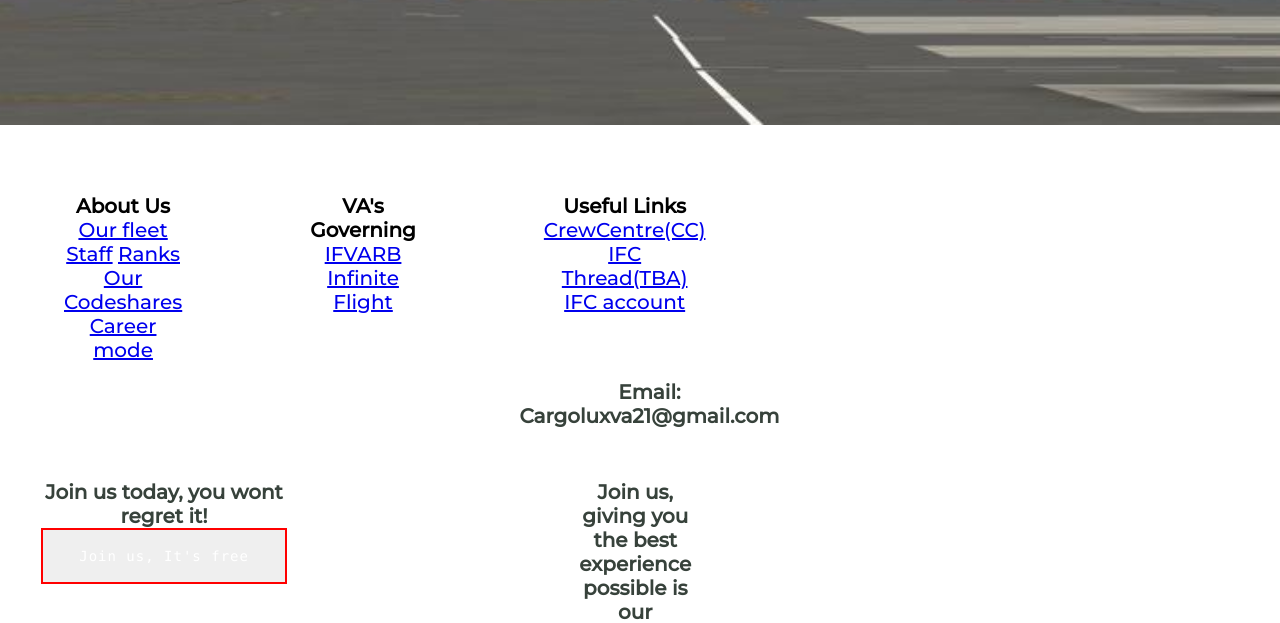
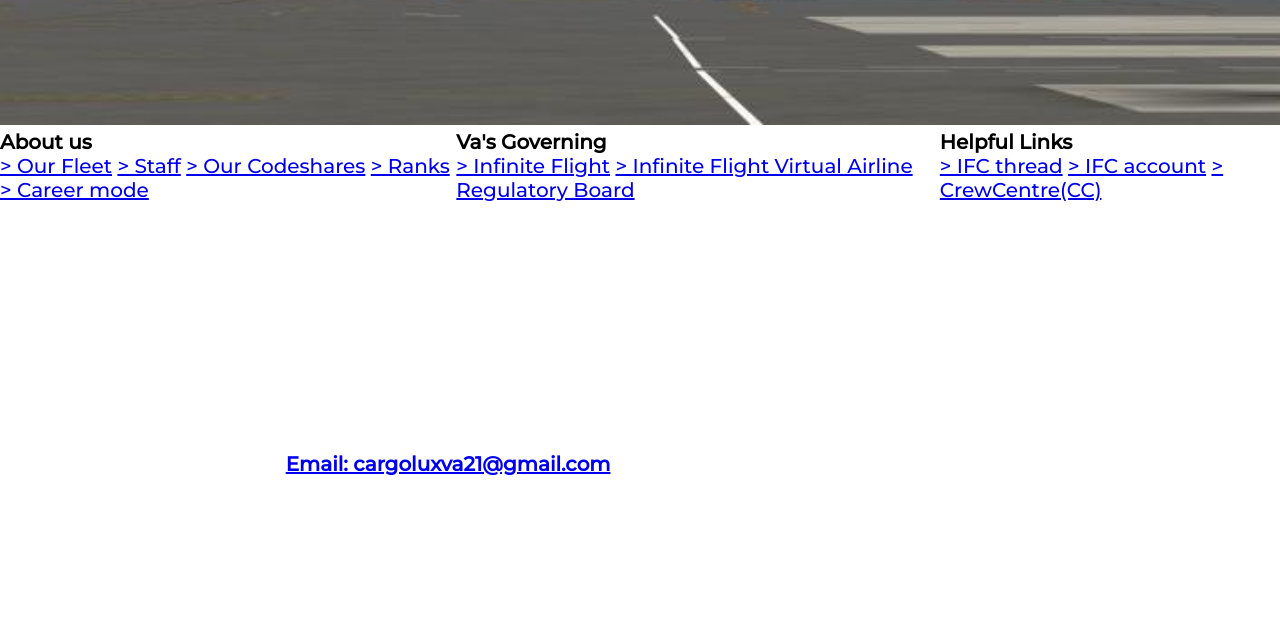
Before and after one commit to IfCargoluxVA/Cargolux-VA-Website, a plain HTML site: page index.html in a window 1280 px wide. Shown: the part 705-1328 px from the top of the page. After the commit the page ends 1181 px from the top, so only its background shows below. Drawn offline with Linux system fonts and the light colour scheme.

Commit message:
Update index.html

```diff
--- a/index.html
+++ b/index.html
@@ -53,61 +53,34 @@
         </div>
 
 
+        <div class="footer-container">
+            <div class="footer">
 
+                <div class="footer-heading footer-1">
+                    <h1>About us</h1>
+                    <a href="#">> Our Fleet</a>
+                    <a href="#">> Staff</a>
+                    <a href="#">> Our Codeshares</a>
+                    <a href="#">> Ranks</a>
+                    <a href="#">> Career mode</a>
+                </div>
+                <div class="footer-heading footer-2">
 
-    <footer>
-        <div class="footer">
-        <div class="section zero">
+                    <h1>Va's Governing</h1>
+                    <a href="infiniteflight.com">> Infinite Flight</a>
+                    <a href="ifvarb.com">> Infinite Flight Virtual Airline Regulatory Board</a>
+                    <br>
+                    <a class="email" href="mailto:cargoluxva21@gmail.com" onclick="dicord()"><h1>Email: cargoluxva21@gmail.com</h1></a>
+                </div>
+                <div class="footer-heading footer-3">
+                    <h1>Helpful Links</h1>
+                    <a href="#">> IFC thread</a>
+                    <a href="https://community.infiniteflight.com/u/cargolux_va/summary">> IFC account</a>
+                    <a href="http://cargoluxvirtual.ifcrewcenter.com">> CrewCentre(CC)</a>
+                </div>
 
+            </div>
         </div>
-        <div class="section-one">
-            <ul>
-            <h1>About Us</h1>
-            <a href="#">Our fleet</a>
-            <a href="#">Staff</a>
-            <a href="#">Ranks</a>
-            <a href="#">Our Codeshares</a>
-            <a href="#">Career mode</a>
-            </ul>
-        </div>
-        <div class="section-two">
-            <ul>
-                <h1>VA's Governing</h1>
-                <a href="http://ifvarb.com/">IFVARB</a>
-                <a href="http://infiniteflight.com/">Infinite Flight</a>
-            </ul>
-        </div>
-        <div class="section-three">
-            <ul>
-                <h1>Useful Links</h1>
-                <a href="http://cargoluxvirtual.ifcrewcenter.com/">CrewCentre(CC)</a>
-                <a href="#">IFC Thread(TBA)</a>
-                <a href="https://community.infiniteflight.com/u/cargolux_va/summary">IFC account</a>
-            </ul>
-        </div>
-        <br>
-        <div class="email">
-            <h1>Email: Cargoluxva21@gmail.com</h1>
-
-        </div>
-        <div class="va-slogan">
-            <h1>Join us, giving you the best experience possible is our number 1 aim as a VA.</h1>
-        </div>
-
-        <div class="join-today">
-            <h1>Join us today, you wont regret it!</h1>
-            <input class="join-now" type="button" value="Join us, It's free" onclick="Join_us()" input>
-
-        </div>
-
-
-
-
-
-
-
-    </footer>
-
 
 
 
```
